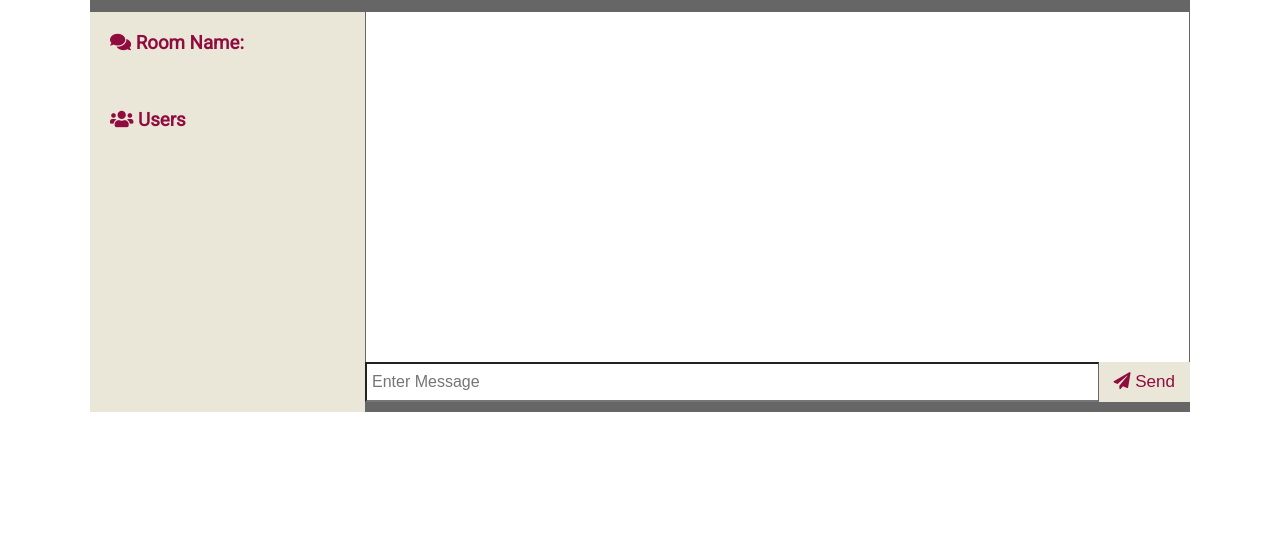
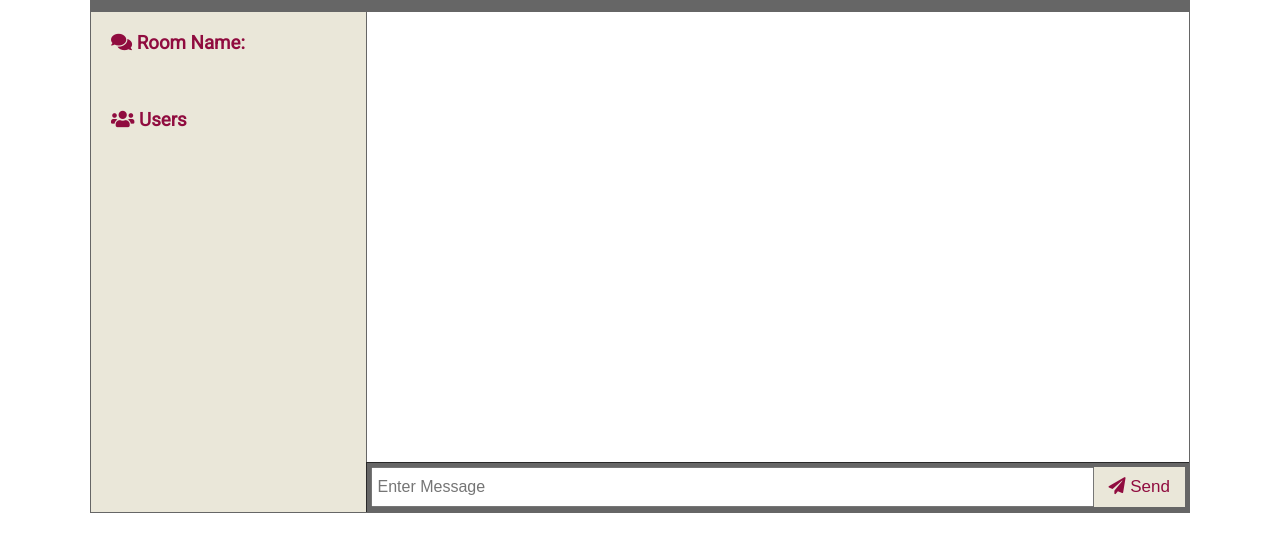
Before and after one commit to LeeYang2019/WeChat_App, a website: page public/chat.html in a window 1280 px wide. Shown: the part 86-638 px from the top of the page. Drawn offline with nearby package versions, Linux system fonts and the light colour scheme; no server answers.

Commit message:
updated styling

```diff
--- a/public/css/style.css
+++ b/public/css/style.css
@@ -67,6 +67,9 @@ a {
   display: grid;
   grid-template-columns: 1fr 3fr;
   grid-auto-rows: 50px;
+  border-right: solid var(--dark-color-a) 1px;
+  border-left: solid var(--dark-color-a) 1px;
+  border-bottom: solid var(--dark-color-a) 1px;
 }
 
 .chat-sidebar {
@@ -74,7 +77,7 @@ a {
   color: var(--dark-color-d);
   padding: 20px 20px 60px;
   overflow-y: scroll;
-  grid-row: span 8;
+  grid-row: span 10;
 }
 
 .chat-sidebar h2 {
@@ -100,10 +103,9 @@ a {
 .chat-messages {
   padding: 30px;
   max-height: 500px;
-  border-right: solid var(--dark-color-a) 1px;
   border-left: solid var(--dark-color-a) 1px;
   overflow-y: scroll;
-  grid-row: span 7;
+  grid-row: span 9;
 }
 
 .chat-messages .message {
@@ -131,6 +133,9 @@ a {
 
 .chat-form-container {
   background-color: var(--dark-color-a);
+  border-left: solid var(--dark-color-a) 1px;
+  border-top: solid var(--dark-color-a) 1px;
+  padding: 4px;
   grid-row: span 1;
 }
 
@@ -139,7 +144,7 @@ a {
 }
 
 .chat-form-container input[type='text'] {
-  border-right: solid var(--dark-color-a) 1px;
+  /* border-right: solid var(--dark-color-a) 1px; */
   font-size: 16px;
   padding: 5px;
   height: 40px;
@@ -150,18 +155,22 @@ a {
 .join-container {
   max-width: 500px;
   margin: 80px auto;
-  color: white;
+  color: var(--dark-color-d);
 }
 
 .join-header {
   text-align: center;
   padding: 20px;
-  background: var(--light-color);
+  background: var(--dark-color-a);
+}
+
+.join-header h1 {
+  color: white;
 }
 
 .join-main {
   padding: 30px 40px;
-  background: var(--dark-color-b);
+  background: var(--light-color);
 }
 
 .join-main p {
```
